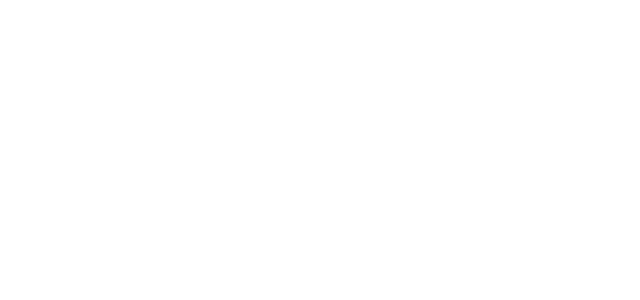
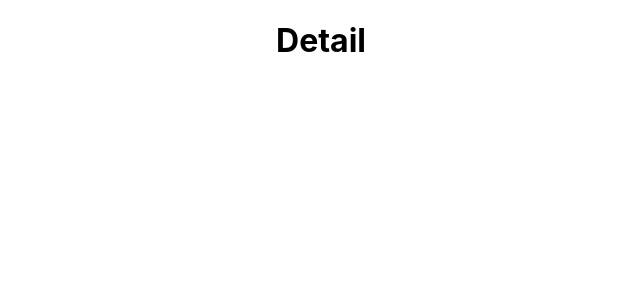
Before and after one commit to ValentinoJerez/ProyectoIntegradorDogs, a React (Vite) app in the folder client/: page /Detail in a window 1280 px wide. Before the commit this address had no page. Shown: the top 300 px of the page, without its empty margins (319-959 px from the left). Built offline with nearby package versions, Linux system fonts and the light colour scheme.

Commit message:
Creacion de Detail

```diff
--- a/client/src/App.jsx
+++ b/client/src/App.jsx
@@ -3,6 +3,7 @@
 import LandingPage from "../src/views/LandingPage/LandingPage"
 import Home from "../src/views/Home/Home"
 import About from "../src/views/About/About"
+import Detail from "../src/views/Detail/Detail"
 
 import './App.css';
 
@@ -15,6 +16,7 @@
         <Route path="/" element={<LandingPage/>}/>
         <Route path="/Home" element={<Home/>}/>
         <Route path="/About" element={<About/>}/>
+        <Route path="/Detail" element={<Detail/>}/>
       </Routes>
     </div>
   )
--- a/client/src/views/Detail/Detail.jsx
+++ b/client/src/views/Detail/Detail.jsx
@@ -0,0 +1,9 @@
+function Detail(){
+    return(
+        <div>
+            <h1>Detail</h1>
+        </div>
+    )
+}
+
+export default Detail;
```
